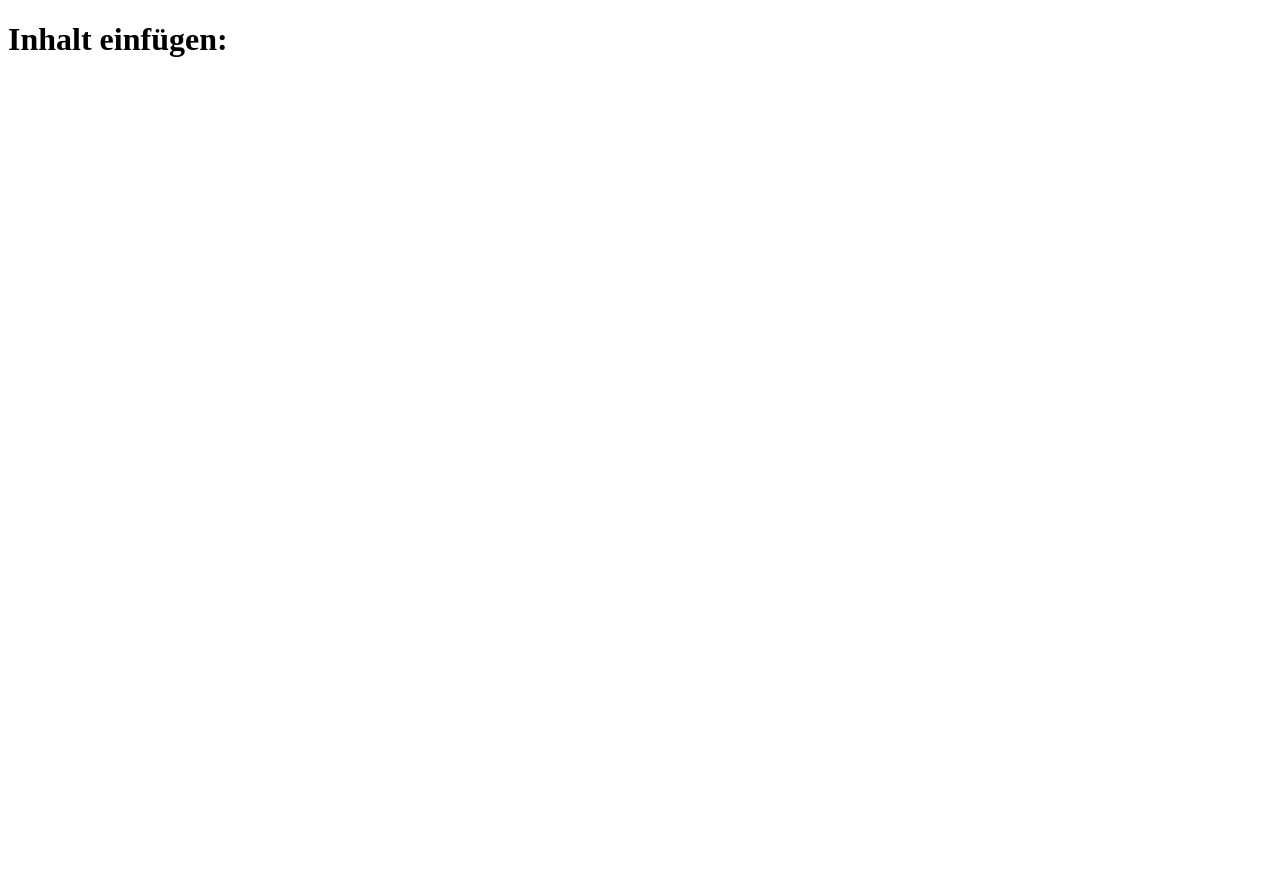
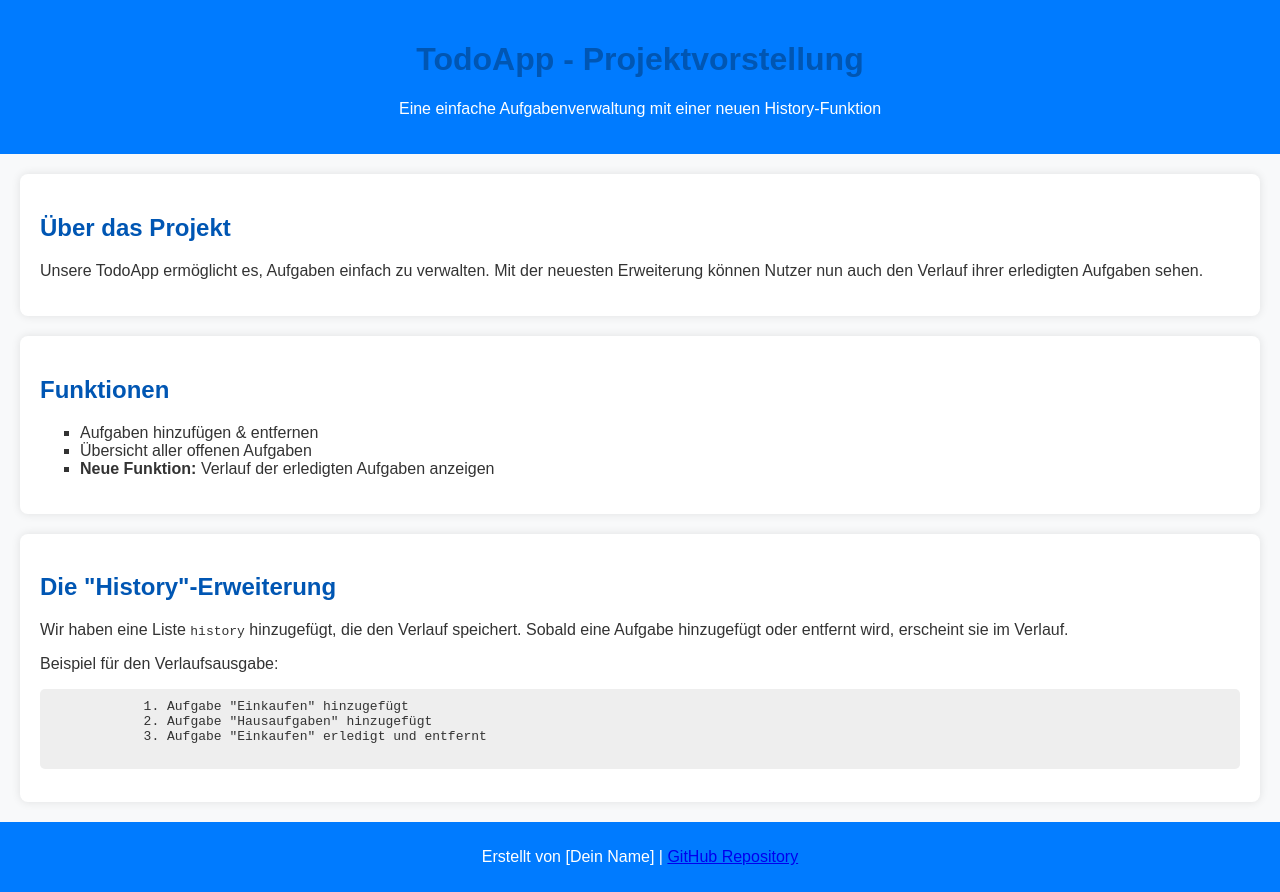
Before and after one commit to kaeslerjonathan/todoappAzure, a plain HTML site: page index.html in a window 1280 px wide. Before the commit the page ends 800 px from the top, so only its background shows below. Drawn offline with Linux system fonts and the light colour scheme.

Commit message:
1.3.0 Update index.html

```diff
--- a/index.html
+++ b/index.html
@@ -3,9 +3,42 @@
 <head>
     <meta charset="UTF-8">
     <meta name="viewport" content="width=device-width, initial-scale=1.0">
-    <title>To Do App</title>
+    <title>TodoApp - Projektvorstellung</title>
+    <link rel="stylesheet" href="styles.css">
 </head>
 <body>
-    <h1>Inhalt einfügen:</h1>
+    <header>
+        <h1>TodoApp - Projektvorstellung</h1>
+        <p>Eine einfache Aufgabenverwaltung mit einer neuen History-Funktion</p>
+    </header>
+
+    <section id="about">
+        <h2>Über das Projekt</h2>
+        <p>Unsere TodoApp ermöglicht es, Aufgaben einfach zu verwalten. Mit der neuesten Erweiterung können Nutzer nun auch den Verlauf ihrer erledigten Aufgaben sehen.</p>
+    </section>
+
+    <section id="features">
+        <h2>Funktionen</h2>
+        <ul>
+            <li>Aufgaben hinzufügen & entfernen</li>
+            <li>Übersicht aller offenen Aufgaben</li>
+            <li><strong>Neue Funktion:</strong> Verlauf der erledigten Aufgaben anzeigen</li>
+        </ul>
+    </section>
+
+    <section id="history">
+        <h2>Die "History"-Erweiterung</h2>
+        <p>Wir haben eine Liste <code>history</code> hinzugefügt, die den Verlauf speichert. Sobald eine Aufgabe hinzugefügt oder entfernt wird, erscheint sie im Verlauf.</p>
+        <p>Beispiel für den Verlaufsausgabe:</p>
+        <pre>
+            1. Aufgabe "Einkaufen" hinzugefügt
+            2. Aufgabe "Hausaufgaben" hinzugefügt
+            3. Aufgabe "Einkaufen" erledigt und entfernt
+        </pre>
+    </section>
+
+    <footer>
+        <p>Erstellt von [Dein Name] | <a href="https://github.com/kaeslerjonathan/TodoApp">GitHub Repository</a></p>
+    </footer>
 </body>
 </html>
```
